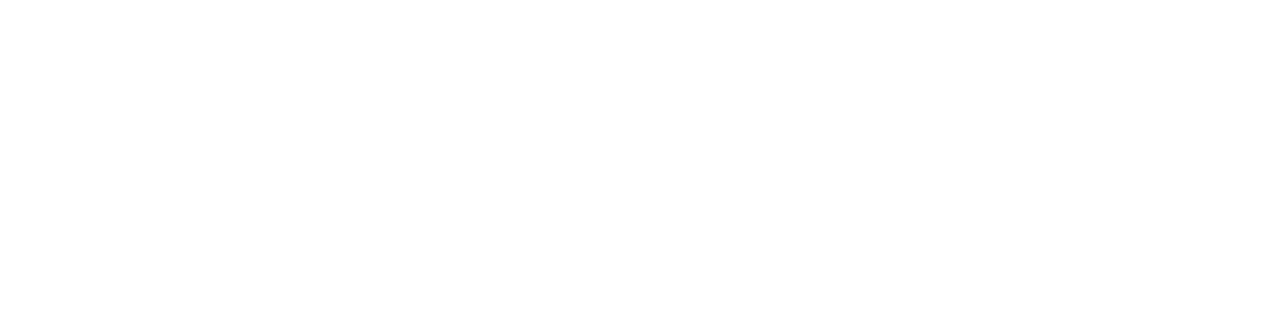
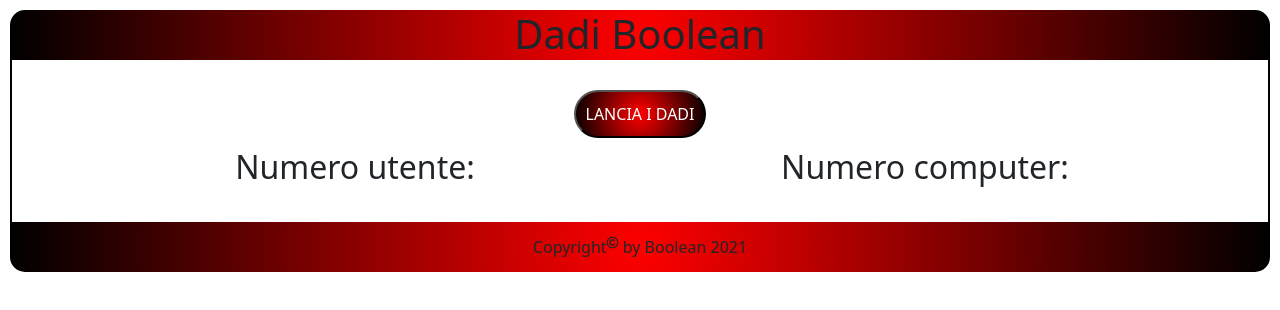
Before and after one commit to lorenzorru0/js-mail-dadi, a plain HTML site: page dadi/index.html in a window 1280 px wide. Drawn offline with nearby package versions, Linux system fonts and the light colour scheme.

Commit message:
Add all dice exercise

```diff
--- a/dadi/css/style.css
+++ b/dadi/css/style.css
@@ -0,0 +1,46 @@
+
+/* Common */
+body {
+    padding: 10px;
+}
+.wrapper {
+    height: 50px;
+    line-height: 50px;
+    background: rgb(255,0,0);
+background: radial-gradient(circle, rgba(255,0,0,1) 0%, rgba(0,0,0,1) 100%);
+}
+
+/* Header */
+header {
+    border-top-left-radius: 15px;
+    border-top-right-radius: 15px;
+}
+
+/* Main  */
+main {
+    border-right: 2px solid #000;
+    border-left: 2px solid #000;
+    padding: 20px 0px;
+}
+main input {
+    width: 50%;
+    box-shadow: 0px 0px 8px #1ee00e;
+    margin: 5px 0px;
+    padding: 5px 0px;
+    text-align: center;
+
+}
+.btn_dadi {
+    margin: 10px 0px;
+    padding: 10px;
+    border-radius: 25px;
+    color: #fff;
+    background: rgb(255,0,0);
+    background: radial-gradient(circle, rgba(255,0,0,1) 0%, rgba(0,0,0,1) 100%);
+}
+
+/* Footer */
+footer {
+    border-bottom-left-radius: 15px;
+    border-bottom-right-radius: 15px;
+}
--- a/dadi/index.html
+++ b/dadi/index.html
@@ -14,7 +14,38 @@
         <link rel="stylesheet" href="css/style.css">
     </head>
     <body>
+        <!-- Header -->
+        <header class="wrapper text-center">
+            <h1>Dadi Boolean</h1>
+        </header>
+        <!-- Header -->
 
+        <!-- Main -->
+        <main>
+            <div class="container">
+                <div class="row text-center">
+                    <div class="col-12">
+                        <button class="btn_dadi" onclick="lancioDadi()">LANCIA I DADI</button>
+                    </div>
+                    <div class="col-6">
+                        <h2>Numero utente: <span id="dadoUtente"></span></h2>
+                    </div>
+                    <div class="col-6">
+                        <h2>Numero computer: <span id="dadoComputer"></span></h2>
+                    </div>
+                    <div class="col-12">
+                        <h2 id="vincitore" ></h2>
+                    </div>
+                </div>
+            </div>
+        </main>
+        <!-- /Main -->
+
+        <!-- Footer -->
+        <footer class="wrapper text-center">
+            <p>Copyright<sup><i class="far fa-copyright"></i></sup> by Boolean 2021</p>
+        </footer>
+        <!-- /Footer -->
 
         <!-- Script JS -->
         <script src="js/script.js"></script>
--- a/dadi/js/script.js
+++ b/dadi/js/script.js
@@ -0,0 +1,16 @@
+function lancioDadi() {
+    // 1. Creo numero random per l'utente
+    var dadoUtente = Math.floor(Math.random() * 6);
+    document.getElementById("dadoUtente").innerHTML = dadoUtente;
+    // 2. Creo numero random per il computer
+    var dadoComputer = Math.floor(Math.random() * 6);
+    document.getElementById("dadoComputer").innerHTML = dadoComputer;
+    // 3. Verifico il vincitore
+    if (dadoUtente > dadoComputer) {
+        document.getElementById("vincitore").innerHTML = "Il vincitore sei tu!!";
+    } else if (dadoComputer > dadoUtente) {
+        document.getElementById("vincitore").innerHTML = "Peccato il vincitore è il computer.";
+    } else {
+        document.getElementById("vincitore").innerHTML = "Parità, nesun vincitore.";
+    }
+}
```
